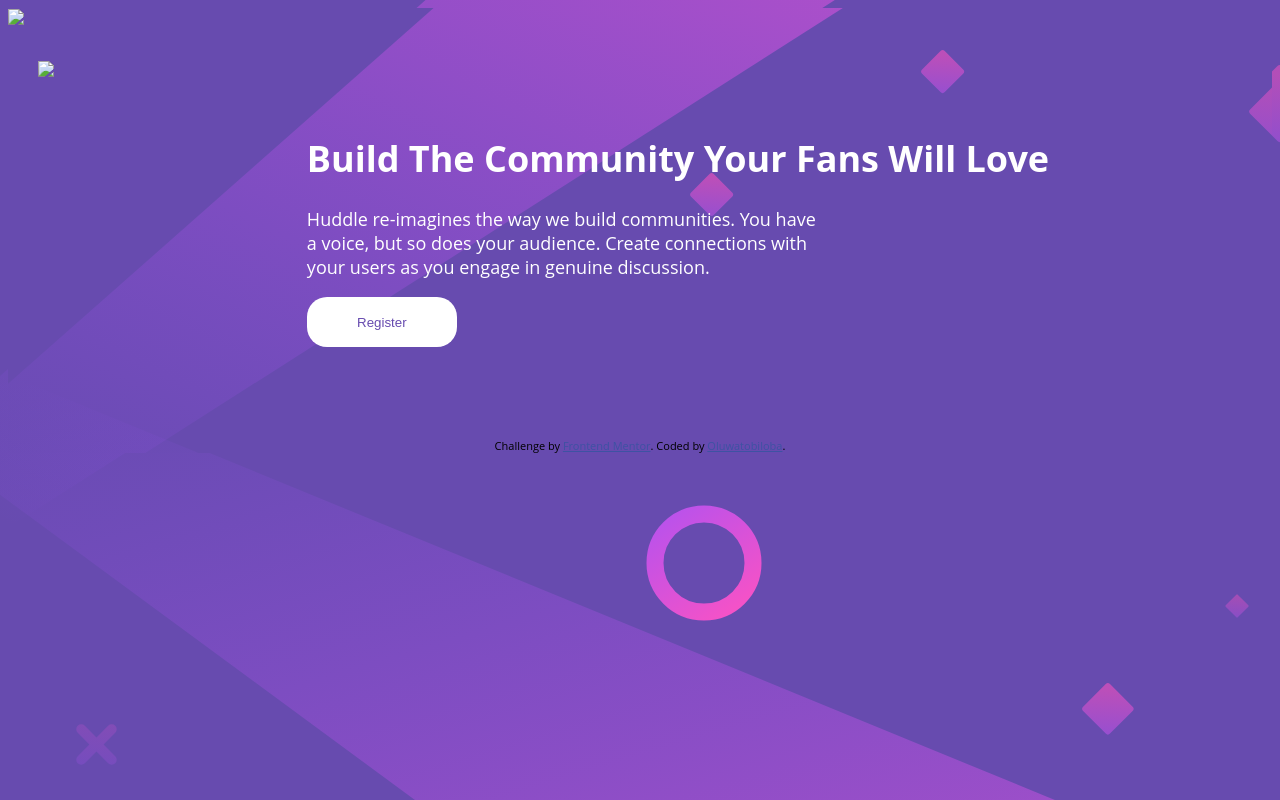
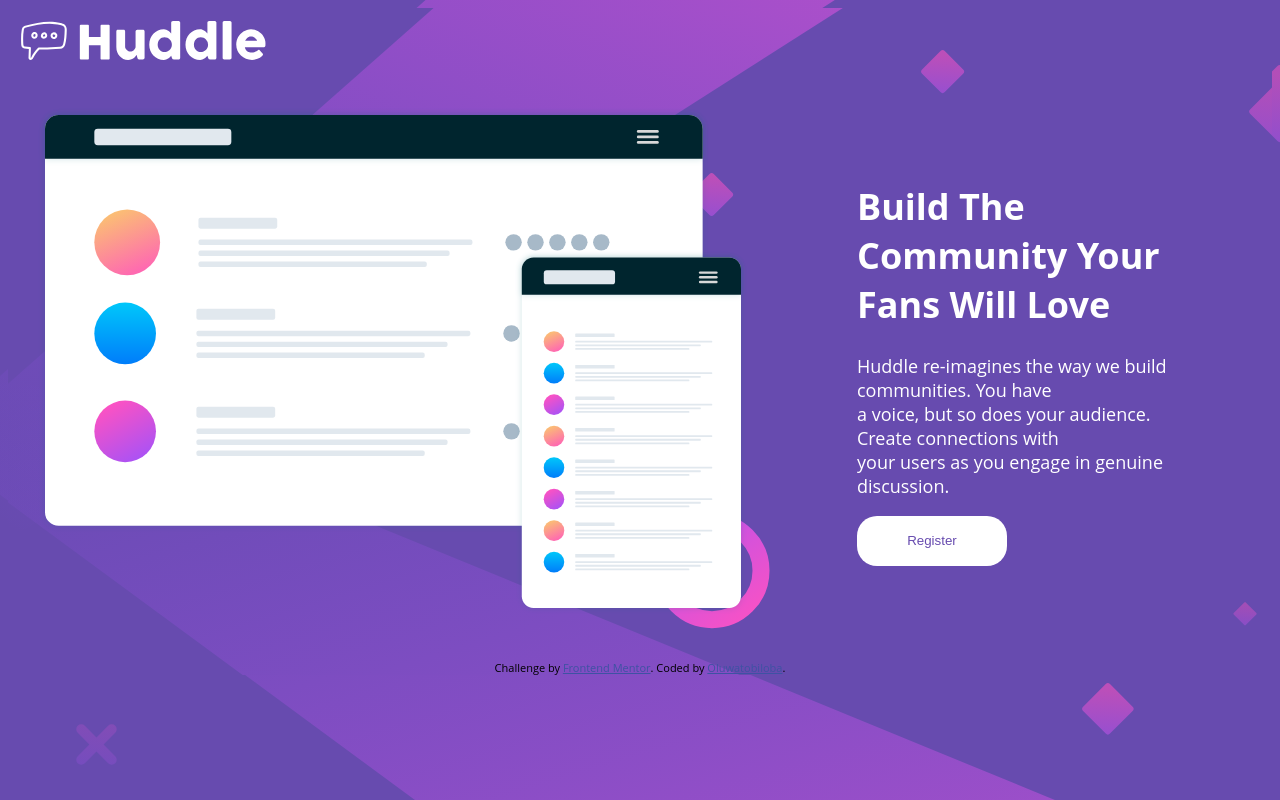
Before and after one commit to Tobiade466/huddle-landing-page-redo, a plain HTML site: page index.html in a window 1280 px wide. Drawn offline with Linux system fonts and the light colour scheme; files whose address does not match are found by name.

Commit message:
Update index.html

```diff
--- a/index.html
+++ b/index.html
@@ -13,11 +13,11 @@
 </head>
 <body>
 <div class="top-section">
-  <img src="images/logo.svg">
+  <img src="logo.svg">
 </div>
 <div class="middle-text">
   <div class="image">
-  <img src="images/illustration-mockups.svg">
+  <img src="illustration-mockups.svg">
   </div>
   <div class="text">
   <h1>Build The Community Your Fans Will Love</h1>
```
